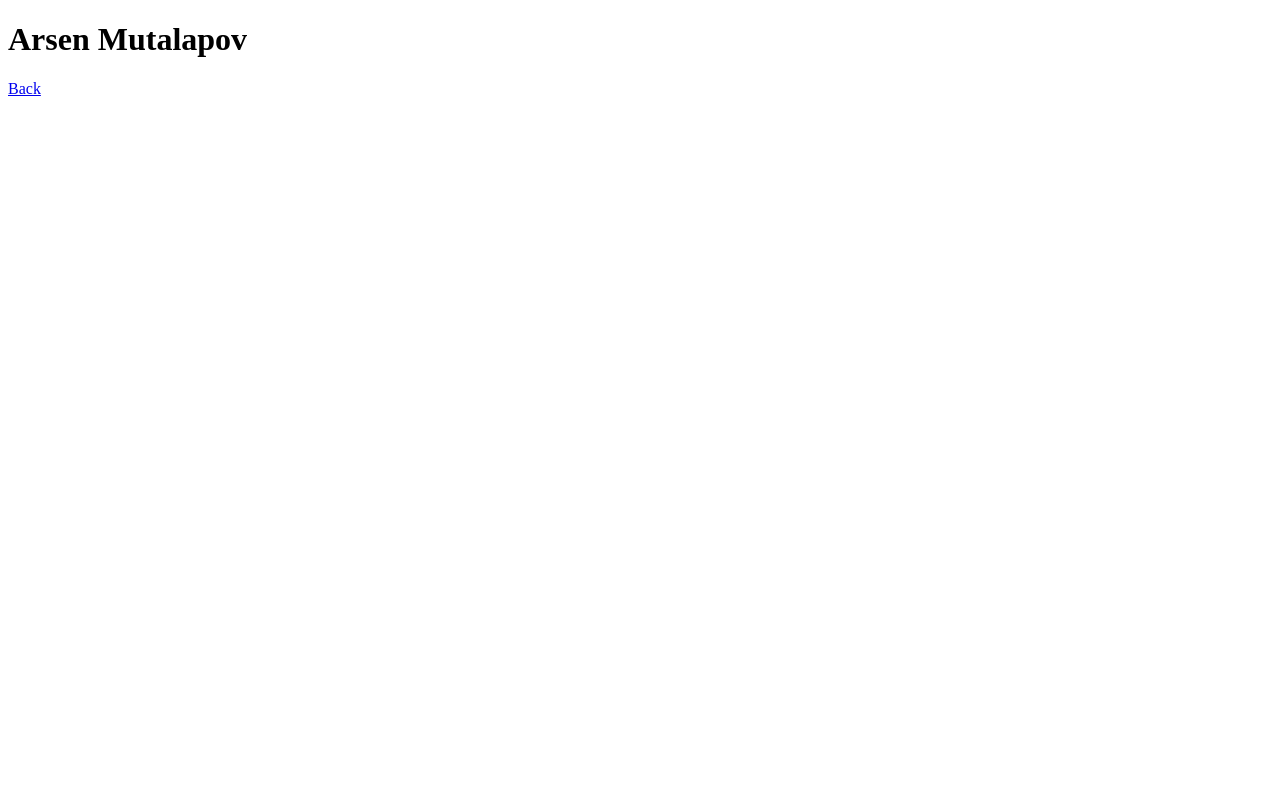
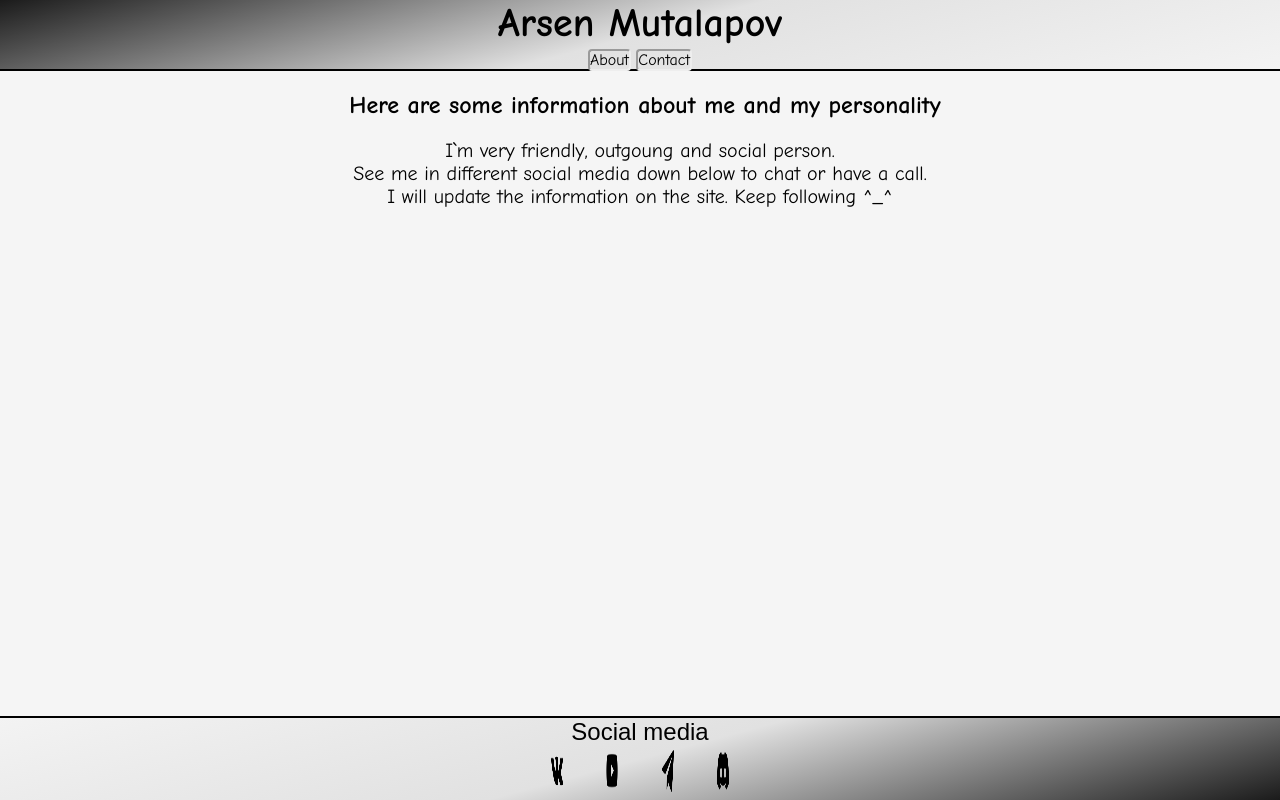
Before and after one commit to system205/first-personal-site, a plain HTML site: page about.html in a window 1280 px wide. Drawn offline with Linux system fonts and the light colour scheme.

Commit message:
about page + footer height

```diff
--- a/about.html
+++ b/about.html
@@ -1,16 +1,58 @@
 <!DOCTYPE html>
 <html>
 <head>
+
     <title>About</title>
+
+    <!-- CSS + JS links -->
+    <link rel="stylesheet" type="text/css" href="styles.css"/>
+    <link rel="stylesheet" type="text/css" href="animations.css"/>
+    <!-- META -->
+    <meta charset="UTF-8">
+    <meta name="keywords" content="personal website Arsen Mutalapov">
+    <meta name="description" content="The website about Arsen Mutalapov">
+    <meta name="author" content="Arsen Mutalapov">
+    <meta name="viewport" content="width=device-width,initial-scale=1.0">
+
 </head>
 
 <body>
     <header>
-        <h1>Arsen Mutalapov</h1>
+        <a id="header-title" href="/"><h1>Arsen Mutalapov</h1></a>
         <nav>
-            <a href="/index.html">Back</a>
+            <a class="menu-item"" id="about-link" href="about.html">About</a>
+            <a class="menu-item" id="contact-link"href="about.html">Contact</a>
         </nav>
+
     </header>
+    <main>
+        <h2>Here are some information about me and my personality</h2>
+        <p>I`m very friendly, outgoung and social person. <br>
+            See me in different social media down below to chat or have a call.
+            <br>I will update the information on the site. Keep following ^_^
+        </p>
+
+    </main>
+    <footer>
+        <div id="div-social-media">
+            <label id="social-media-label">Social media</label>
+            <nav id="nav-social-media" >
+                <a class="media-link" href="https://vk.com/arsen205" target="_blank">
+                    <img id="VK-img" class="media-image" src="./images/vk.png" title="VK"  alt="VK">
+                </a>
+                <a  class="media-link" href="https://www.youtube.com/channel/UCn2PB--35GVCPU_CH7JUlkQ/videos" target="_blank">
+                    <img id="YouTube-img" class="media-image" src="./images/youtube.png" title="YouTube"  alt="YouTube">
+                </a>
+                <a class="media-link" href="https://t.me/system205" target="_blank">
+                    <img id="Telegram-img" class="media-image" src="./images/telegram.png" title="Telegram"  alt="Telegram">
+                </a>
+                <a class="media-link" href="https://discord.gg/cWRF6yFfVd" target="_blank">
+                    <img id="Discord-img" class="media-image" src="./images/discord.png" title="Discord"  alt="Discord">
+                </a>
+                <!-- <li><div id="exp"><img id="youtube-image" src="./images/youtube.png" alt="YouTube icon"></div></li> -->
+            </nav>
+        </div>
+    </footer>
 
 </body>
 </html>
--- a/styles.css
+++ b/styles.css
@@ -59,6 +59,8 @@ main{
     margin: 0;
     width: 100%;
 
+    text-align: center;
+
 }
 footer{
     background:linear-gradient(165deg, #F3F3F3, #E1E1E1,#1B1B1B );
@@ -93,7 +95,7 @@ p{
 }
 
 .media-image{
-    width: 10%;
+    width: 50px;
 }
 
 .media-link{
@@ -112,3 +114,8 @@ h2{
 p{
     font-size: 125%;
 }
+
+#header-title{
+    text-decoration: none;
+    color: #000;
+}
```
Also changed, not shown: index.html (+1 -1 lines).
